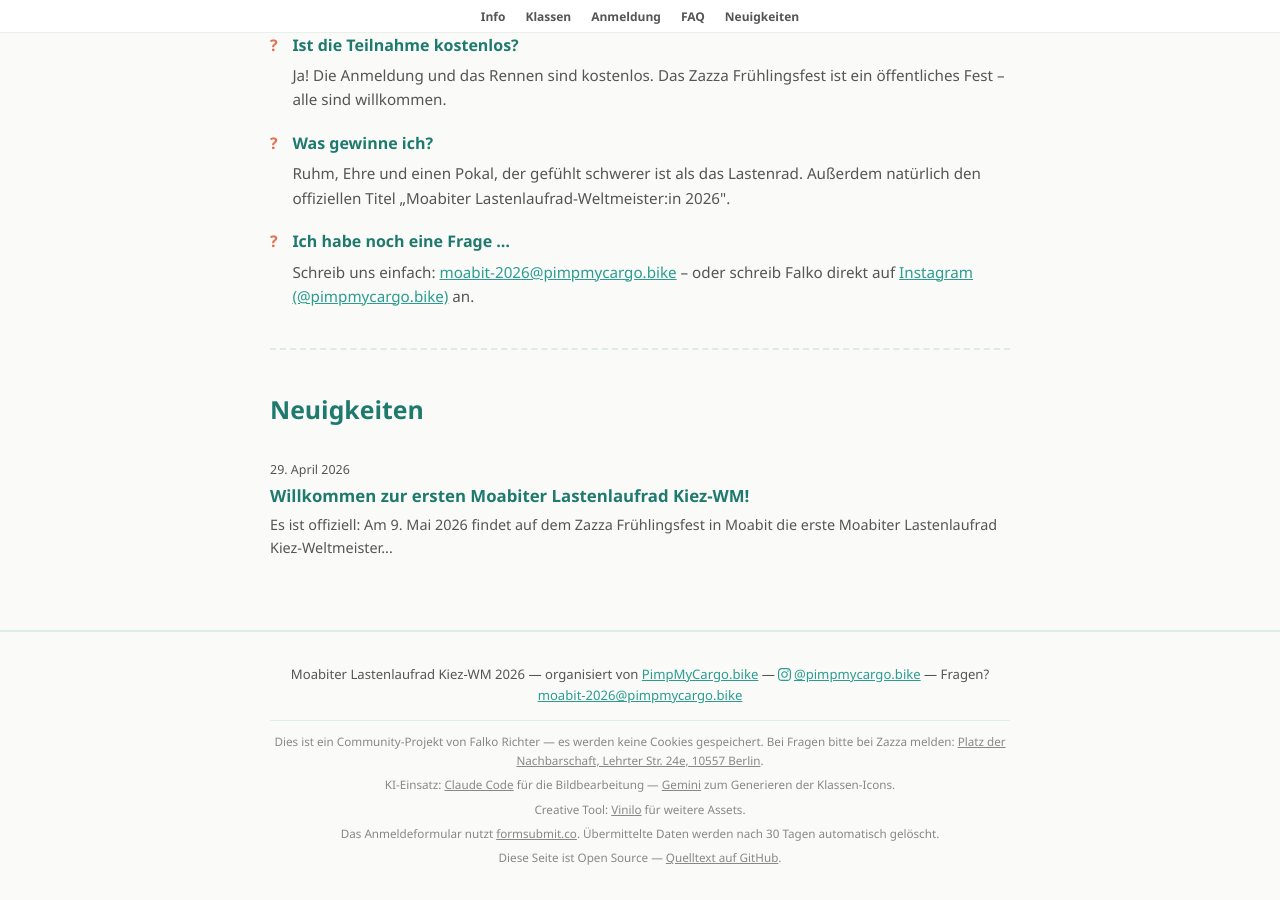
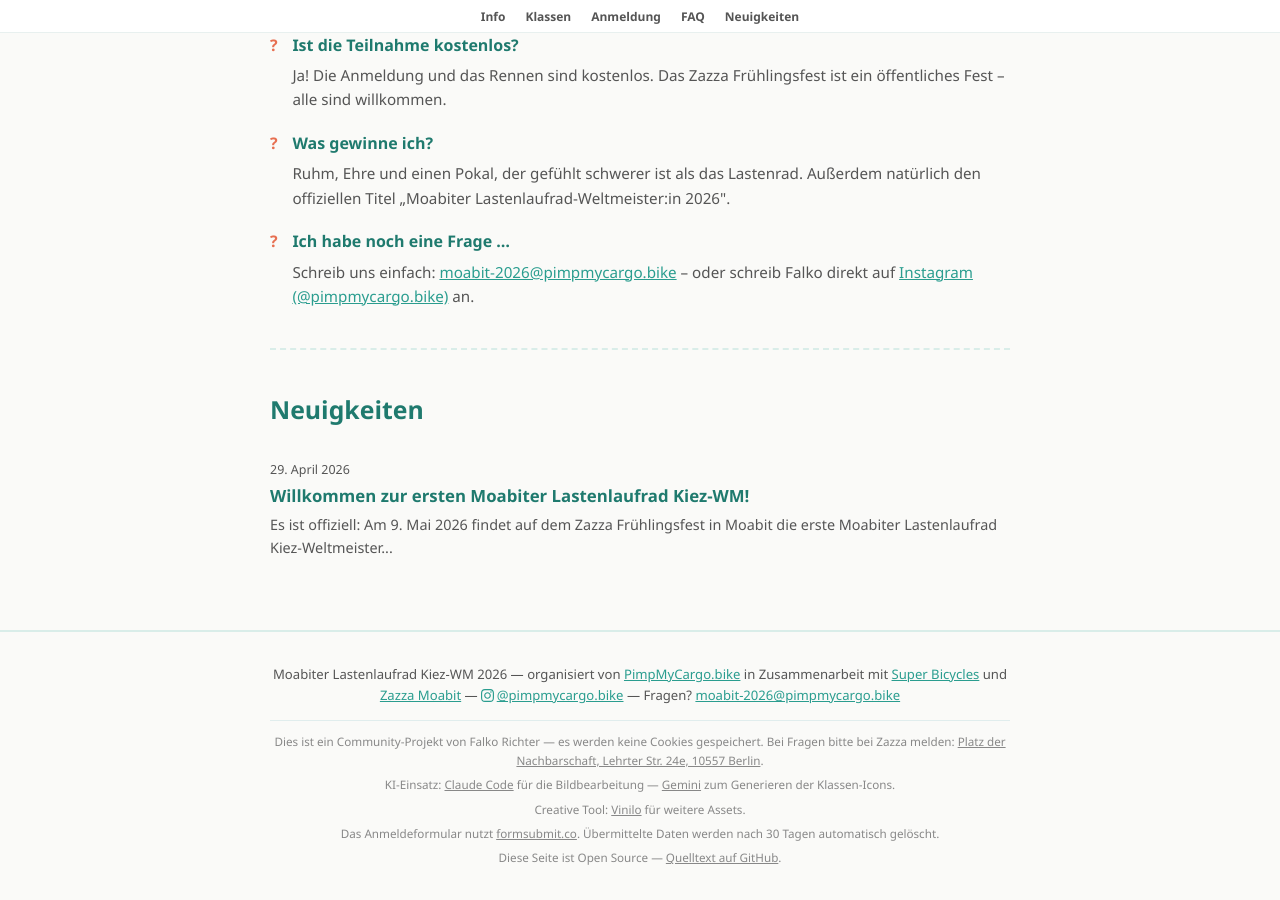
Before and after one commit to falkorichter/moabit-lastenlaufrad-champion-2026, a Jekyll site: the page built from index.html, in a window 1280 px wide and 900 px high, scrolled down 2594 px. Built offline with Jekyll 4.4.1, drawn with Linux system fonts in a browser that asks for light colours.

Commit message:
Add Super Bicycles and Zazza Moabit as co-organisers in footer
Co-Authored-By: Claude Sonnet 4.6 <noreply@anthropic.com>

```diff
--- a/_layouts/default.html
+++ b/_layouts/default.html
@@ -16,6 +16,8 @@
       <p>
         Moabiter Lastenlaufrad Kiez-WM 2026 &mdash;
         organisiert von <a href="https://www.pimpmycargo.bike" target="_blank" rel="noopener">PimpMyCargo.bike</a>
+        in Zusammenarbeit mit <a href="https://super-bicycles.com?utm_source=moabit-kiez-wm&utm_medium=referral&utm_campaign=kiez-wm-2026&utm_content=footer&utm_term=lastenlaufrad" target="_blank" rel="noopener">Super Bicycles</a>
+        und <a href="https://www.pajas-kaffee.de/about-3" target="_blank" rel="noopener">Zazza Moabit</a>
         &mdash; <a href="https://www.instagram.com/pimpmycargo.bike/" target="_blank" rel="noopener"><svg xmlns="http://www.w3.org/2000/svg" width="13" height="13" viewBox="0 0 24 24" fill="currentColor" style="vertical-align:-.15em;margin-right:.2em"><path d="M12 2.163c3.204 0 3.584.012 4.85.07 3.252.148 4.771 1.691 4.919 4.919.058 1.265.069 1.645.069 4.849 0 3.205-.012 3.584-.069 4.849-.149 3.225-1.664 4.771-4.919 4.919-1.266.058-1.644.07-4.85.07-3.204 0-3.584-.012-4.849-.07-3.26-.149-4.771-1.699-4.919-4.92-.058-1.265-.07-1.644-.07-4.849 0-3.204.013-3.583.07-4.849.149-3.227 1.664-4.771 4.919-4.919 1.266-.057 1.645-.069 4.849-.069zm0-2.163c-3.259 0-3.667.014-4.947.072-4.358.2-6.78 2.618-6.98 6.98-.059 1.281-.073 1.689-.073 4.948 0 3.259.014 3.668.072 4.948.2 4.358 2.618 6.78 6.98 6.98 1.281.058 1.689.072 4.948.072 3.259 0 3.668-.014 4.948-.072 4.354-.2 6.782-2.618 6.979-6.98.059-1.28.073-1.689.073-4.948 0-3.259-.014-3.667-.072-4.947-.196-4.354-2.617-6.78-6.979-6.98-1.281-.059-1.69-.073-4.949-.073zm0 5.838c-3.403 0-6.162 2.759-6.162 6.162s2.759 6.163 6.162 6.163 6.162-2.759 6.162-6.163c0-3.403-2.759-6.162-6.162-6.162zm0 10.162c-2.209 0-4-1.79-4-4 0-2.209 1.791-4 4-4s4 1.791 4 4c0 2.21-1.791 4-4 4zm6.406-11.845c-.796 0-1.441.645-1.441 1.44s.645 1.44 1.441 1.44c.795 0 1.439-.645 1.439-1.44s-.644-1.44-1.439-1.44z"/></svg>@pimpmycargo.bike</a>
         &mdash; Fragen? <a href="#" class="obf-mail" data-em="bW9hYml0LTIwMjZAcGltcG15Y2FyZ28uYmlrZQ==">moabit-2026 [at] pimpmycargo.bike</a>
       </p>
```
